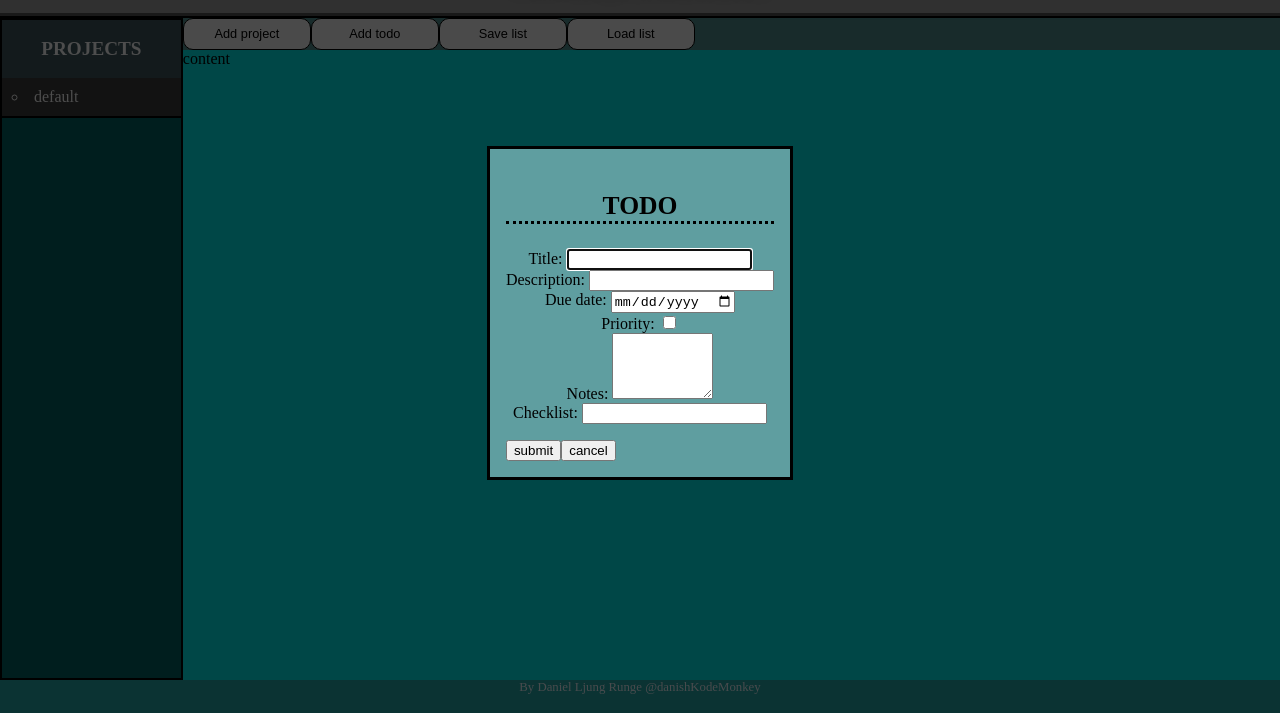
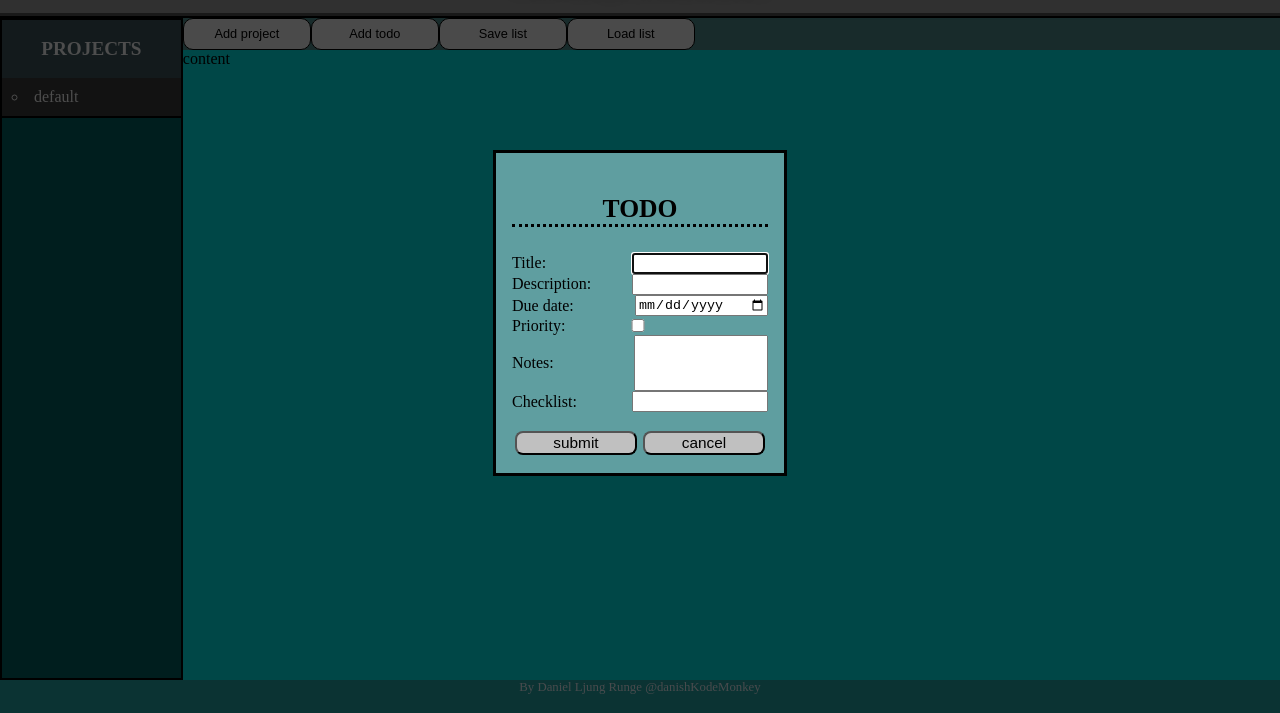
Before and after one commit to DanishKodeMonkey/odin-todo-list, a website built with webpack: page dist/index.html in a window 1280 px wide. Shown: the part 87-800 px from the top of the page. Built offline with nearby package versions, Linux system fonts and the light colour scheme; grey boxes are pictures that could not be loaded.

Commit message:
Create styling for modal

```diff
--- a/src/modules/modals.css
+++ b/src/modules/modals.css
@@ -6,6 +6,7 @@
     background-color: cadetblue;
     display: flexbox;
     flex-direction: column;
+    width: 20vw;
 }
 .header{
     text-align: center;
@@ -19,6 +20,29 @@
     flex-direction: column;
     justify-content: space-evenly;
     align-items: center;
-    text-align: left;
-    >label{text-align: left;}
+    >div{
+        width:100%;
+        display:flex;
+        justify-content:
+        space-between;
+        align-items: center;
+        >input{width:50%;}
+        >textarea{
+            width: 50%;
+            height: 50px;
+            resize: none;
+        }
+        >#project-priority{
+            width:14px;
+            margin-right: 48%;
+        }
+    }
+
 }
+.modal-button{
+    width:48%;
+    background-color: silver;
+    border-radius: 8px;
+    margin: 1%;
+    font-size: 1.2vw;
+}
--- a/src/modules/modals.js
+++ b/src/modules/modals.js
@@ -49,6 +49,7 @@ function createTodoModal(inputPara) {
 	// input para will hold all input elements for easy appending later
 
 	// Title input
+	const titleCont = document.createElement('div')
 	const titleLabel = document.createElement('label')
 	titleLabel.setAttribute('for', 'titleInput')
 	titleLabel.textContent = 'Title: '
@@ -57,59 +58,63 @@ function createTodoModal(inputPara) {
 	// add extra attribute on this one so it's the first input field focussed
 	titleInput.setAttribute('autofocus', '')
 	// package element
-	titleLabel.appendChild(titleInput)
+	titleCont.append(titleLabel, titleInput)
 
 	// description input
+	const descCont = document.createElement('div')
 	const descriptionLabel = document.createElement('label')
 	descriptionLabel.setAttribute('for', 'descriptionInput')
 	descriptionLabel.textContent = 'Description: '
 	const descriptionInput = document.createElement('input')
 	setInputAttributes(descriptionInput, 'description', 'text')
-	descriptionLabel.appendChild(descriptionInput)
+	descCont.append(descriptionLabel, descriptionInput)
 
 	// dueDate input
+	const dueDateCont = document.createElement('div')
 	const dueDateLabel = document.createElement('label')
 	dueDateLabel.setAttribute('for', 'dueDateInput')
 	dueDateLabel.textContent = 'Due date: '
 	const dueDateInput = document.createElement('input')
 	setInputAttributes(dueDateInput, 'dueDate', 'date')
-	dueDateLabel.appendChild(dueDateInput)
+	dueDateCont.append(dueDateLabel, dueDateInput)
 
 	// priority
+	const priorityCont = document.createElement('div')
 	const priorityLabel = document.createElement('label')
 	priorityLabel.setAttribute('for', 'priorityInput')
 	priorityLabel.textContent = 'Priority: '
 	const priorityInput = document.createElement('input')
 	setInputAttributes(priorityInput, 'priority', 'checkbox')
-	priorityLabel.appendChild(priorityInput)
+	priorityCont.append(priorityLabel, priorityInput)
 
 	// Notes
+	const notesCont = document.createElement('div')
 	const notesLabel = document.createElement('label')
 	notesLabel.setAttribute('for', 'notesInput')
 	notesLabel.textContent = 'Notes: '
 	const notesInput = document.createElement('textarea')
 	setInputAttributes(notesInput, 'notes', 'textArea')
 	// textArea specific attributes
-	notesInput.setAttribute('rows', '4')
-	notesInput.setAttribute('cols', '10')
-	notesLabel.appendChild(notesInput)
+
+	notesCont.append(notesLabel, notesInput)
 
 	// checklists(rest)
+	const checklistCont = document.createElement('div')
 	const checklistLabel = document.createElement('label')
 	checklistLabel.setAttribute('for', 'checklistInput')
 	checklistLabel.textContent = 'Checklist: '
 	const checklistInput = document.createElement('input')
 	setInputAttributes(checklistInput, 'checklist', 'text')
-	checklistLabel.appendChild(checklistInput)
+	checklistCont.append(checklistLabel, checklistInput)
 
 	// Put it all together
 	inputPara.append(
-		titleLabel,
-		descriptionLabel,
-		dueDateLabel,
-		priorityLabel,
-		notesLabel,
-		checklistLabel
+		titleCont,
+		descCont,
+		dueDateCont,
+		priorityCont,
+		notesCont,
+		checklistCont
 	)
 }
 
```
Also changed, not shown: dist/main.js.
